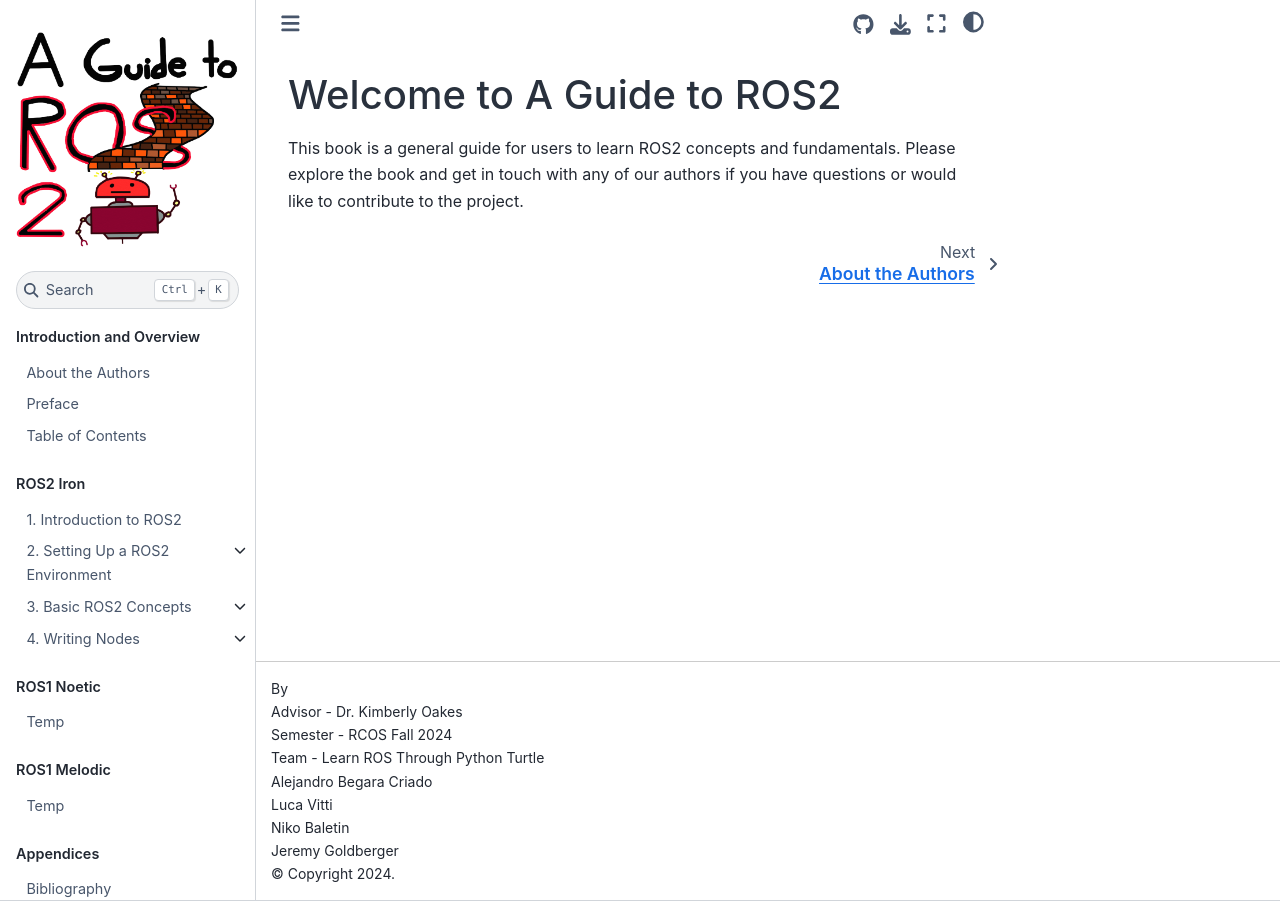
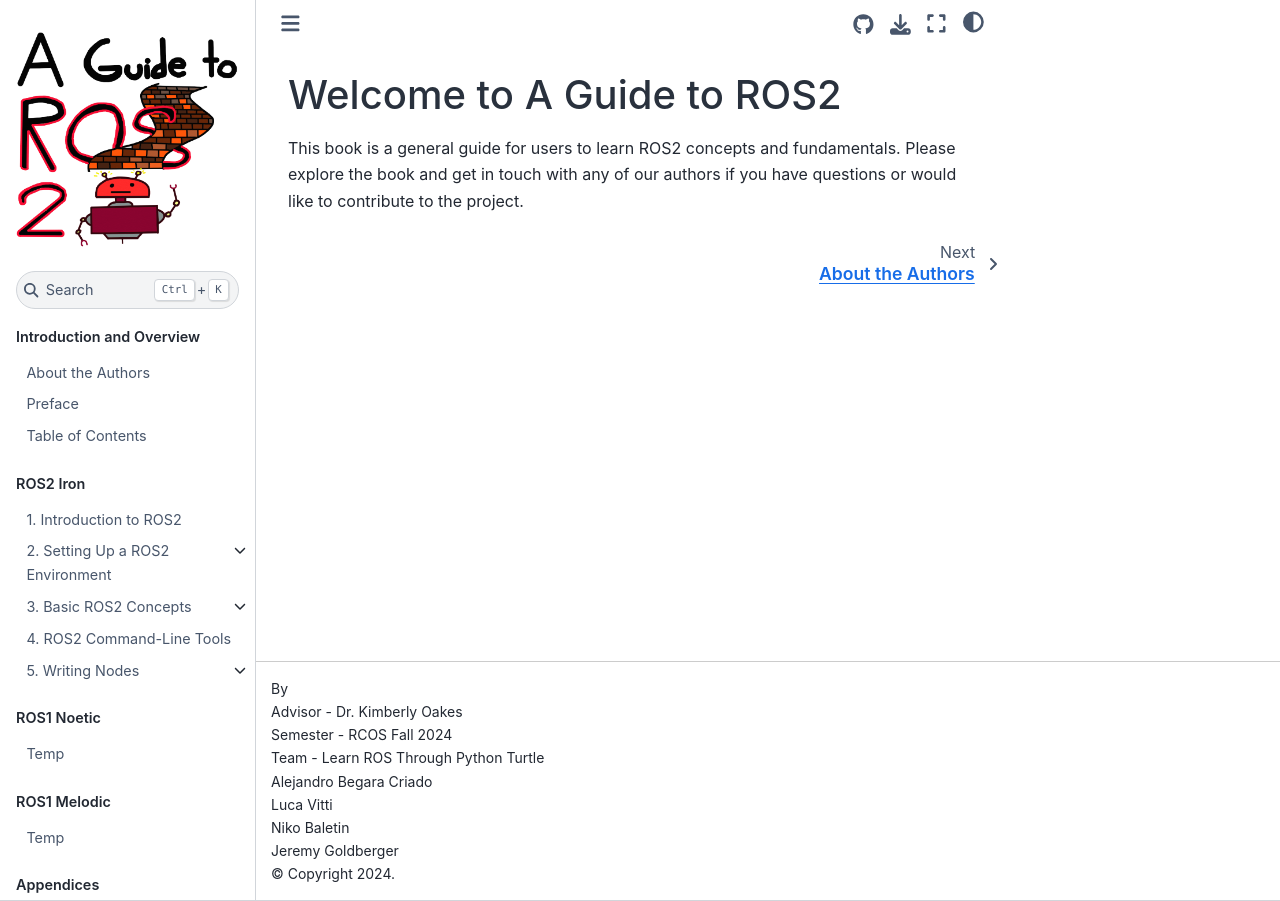
Before and after one commit to AlejandrooBC/ros2-tutorial-book, a Jupyter Book: the page built from index.md, in a window 1280 px wide. Built offline with Jupyter Book 1.0.4 settings and Sphinx 7.4.7 and the Sphinx Book theme 1.1.4, drawn with Linux system fonts in a browser that asks for light colours; pages that are not in the unit, such as notebooks, are missing from menus.

Commit message:
Added chapter 4 to book TOC

```diff
--- a/_toc.yml
+++ b/_toc.yml
@@ -32,6 +32,7 @@ parts:
           - file: book/CHAPTERS/ROS2_Iron/03_Basic_Concepts/PublisherSubscriber
           - file: book/CHAPTERS/ROS2_Iron/03_Basic_Concepts/ROSBuildPkg
           - file: book/CHAPTERS/ROS2_Iron/03_Basic_Concepts/ROSPackageTutorial
+      - file: book/CHAPTERS/ROS2_Iron/04_Command_Line_Tools/Commands
       - file: book/CHAPTERS/ROS2_Iron/06_Writing_Nodes/WritingNodes
         sections:
           - file: book/CHAPTERS/ROS2_Iron/06_Writing_Nodes/Packages
```
